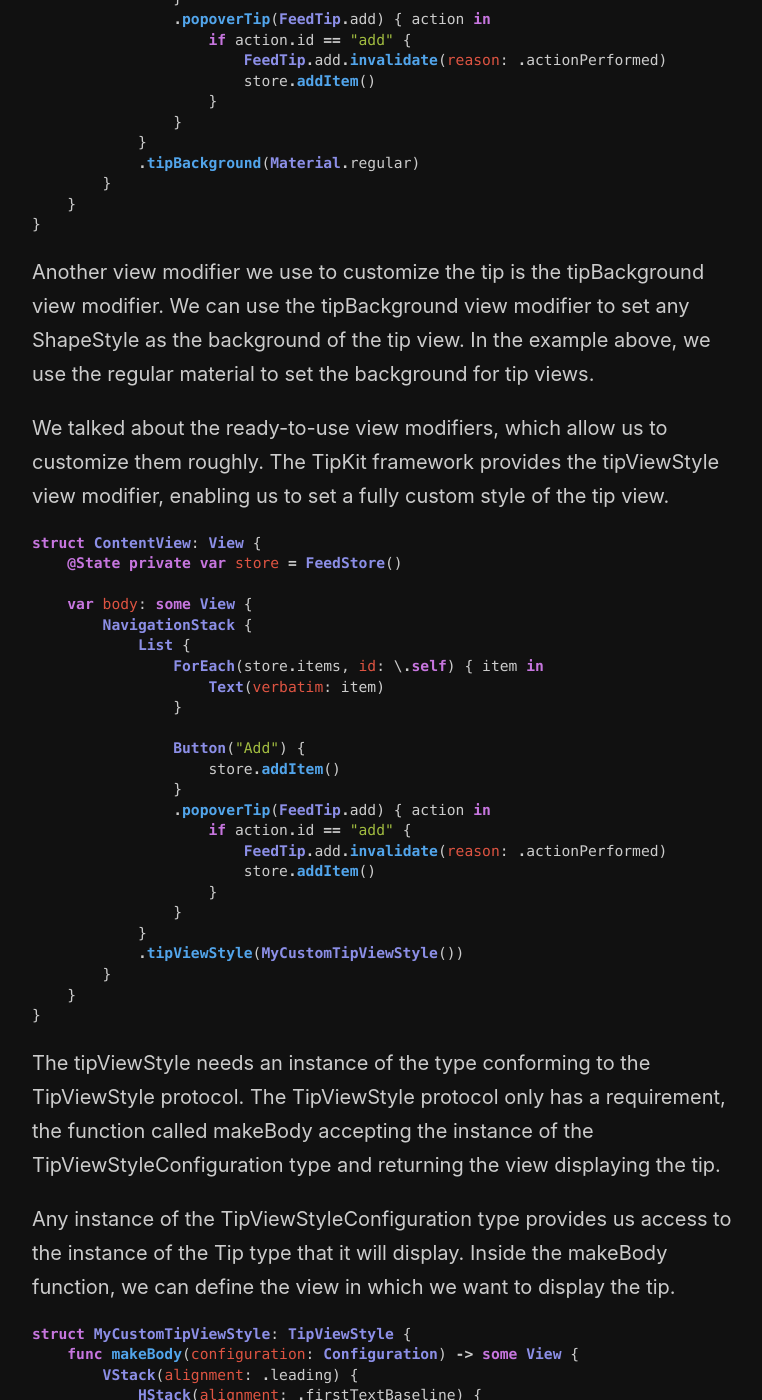
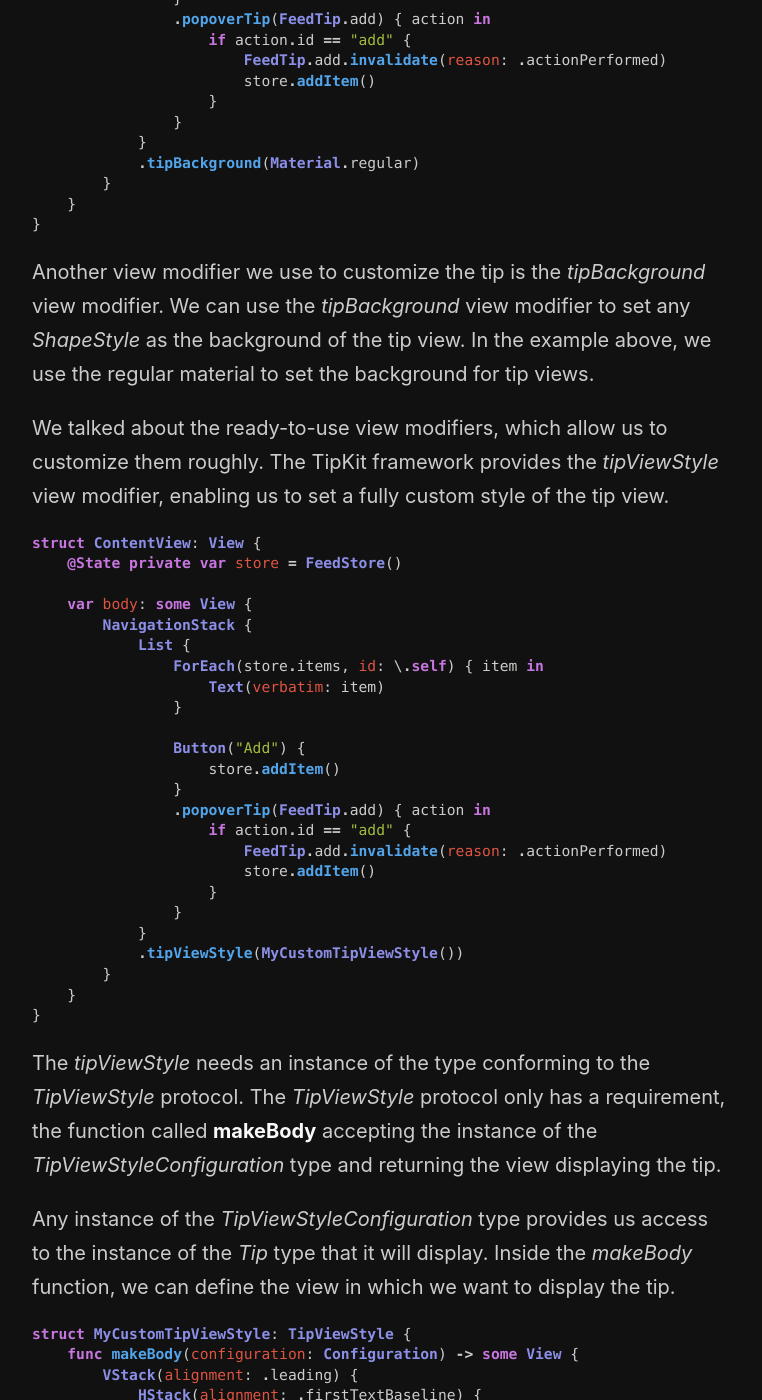
Before and after one commit to mecid/mecid.github.io, a Jekyll site: the page built from _posts/2024-05-21-discovering-app-features-with-tipkit-customizations.md, in a window 1280 px wide and 1400 px high, scrolled down 2260 px. Shown: the whole window, without its empty margins (258-1020 px from the left). Built offline with Jekyll 4.4.1, drawn with Linux system fonts in a browser that asks for light colours; some of the changed text lies outside the part shown.

Commit message:
tipkit customization post formatted

````diff
--- a/_posts/2024-05-21-discovering-app-features-with-tipkit-customizations.md
+++ b/_posts/2024-05-21-discovering-app-features-with-tipkit-customizations.md
@@ -38,7 +38,7 @@ struct ContentView: View {
 }
 ```
 
-When we utilize the tipCornerRadius view modifier, we can adjust the corner radius of any tip view displayed in the child views. It's important to note that the tipCornerRadius value propagates through the environment, influencing all the tip views in the view hierarchy.
+When we utilize the *tipCornerRadius* view modifier, we can adjust the corner radius of any tip view displayed in the child views. It's important to note that the *tipCornerRadius* value propagates through the environment, influencing all the tip views in the view hierarchy.
 
 ```swift
 struct ContentView: View {
@@ -67,7 +67,7 @@ struct ContentView: View {
 }
 ```
 
-As you can see in the example above, we can use the tipImageSize view modifier to set the size of the tip image in the case when it is defined in the Tip protocol conformance.
+As you can see in the example above, we can use the *tipImageSize* view modifier to set the size of the tip image in the case when it is defined in the *Tip* protocol conformance.
 
 ```swift
 struct ContentView: View {
@@ -96,9 +96,9 @@ struct ContentView: View {
 }
 ```
 
-Another view modifier we use to customize the tip is the tipBackground view modifier. We can use the tipBackground view modifier to set any ShapeStyle as the background of the tip view. In the example above, we use the regular material to set the background for tip views.
+Another view modifier we use to customize the tip is the *tipBackground* view modifier. We can use the *tipBackground* view modifier to set any *ShapeStyle* as the background of the tip view. In the example above, we use the regular material to set the background for tip views.
 
-We talked about the ready-to-use view modifiers, which allow us to customize them roughly. The TipKit framework provides the tipViewStyle view modifier, enabling us to set a fully custom style of the tip view.
+We talked about the ready-to-use view modifiers, which allow us to customize them roughly. The TipKit framework provides the *tipViewStyle* view modifier, enabling us to set a fully custom style of the tip view.
 
 ```swift
 struct ContentView: View {
@@ -127,9 +127,9 @@ struct ContentView: View {
 }
 ```
 
-The tipViewStyle needs an instance of the type conforming to the TipViewStyle protocol. The TipViewStyle protocol only has a requirement, the function called makeBody accepting the instance of the TipViewStyleConfiguration type and returning the view displaying the tip.
+The *tipViewStyle* needs an instance of the type conforming to the *TipViewStyle* protocol. The *TipViewStyle* protocol only has a requirement, the function called **makeBody** accepting the instance of the *TipViewStyleConfiguration* type and returning the view displaying the tip.
 
-Any instance of the TipViewStyleConfiguration type provides us access to the instance of the Tip type that it will display. Inside the makeBody function, we can define the view in which we want to display the tip.
+Any instance of the *TipViewStyleConfiguration* type provides us access to the instance of the *Tip* type that it will display. Inside the *makeBody* function, we can define the view in which we want to display the tip.
 
 ```swift
 struct MyCustomTipViewStyle: TipViewStyle {
@@ -166,7 +166,7 @@ struct MyCustomTipViewStyle: TipViewStyle {
 }
 ```
 
-Here, we define the MyCustomTipViewStyle conforming to the TipViewStyle protocol. In the makeBody function we define multiple stacks to organize the presentation of the tip. As you can see in the example above, we can fully customize the view displaying the tip using SwiftUI @ViewBuilder.
+Here, we define the *MyCustomTipViewStyle* conforming to the *TipViewStyle* protocol. In the *makeBody* function we define multiple stacks to organize the presentation of the tip. As you can see in the example above, we can fully customize the view displaying the tip using SwiftUI *@ViewBuilder*.
 
 ```swift
 extension TipViewStyle where Self == MyCustomTipViewStyle {
@@ -199,6 +199,6 @@ struct ContentView: View {
 }
 ```
 
-Now, we can use the tipViewStyle view modifier to set the instance of the MyCustomTipViewStyle type. Remember that it also uses the environment to propagate the custom style into the view hierarchy.
+Now, we can use the *tipViewStyle* view modifier to set the instance of the *MyCustomTipViewStyle* type. Remember that it also uses the environment to propagate the custom style into the view hierarchy.
 
 As you can see, the TipKit framework provides many tools, allowing full customization of the views displaying our tips. I hope you enjoy the post. Feel free to follow me on [Twitter](https://twitter.com/mecid) and ask your questions related to this post. Thanks for reading, and see you next week!
````
